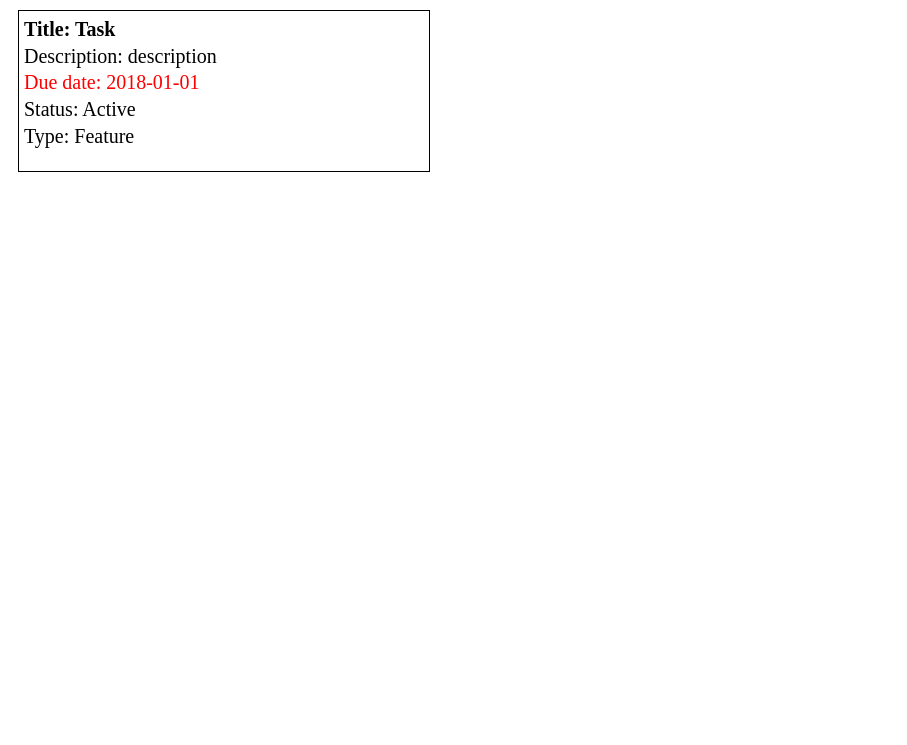
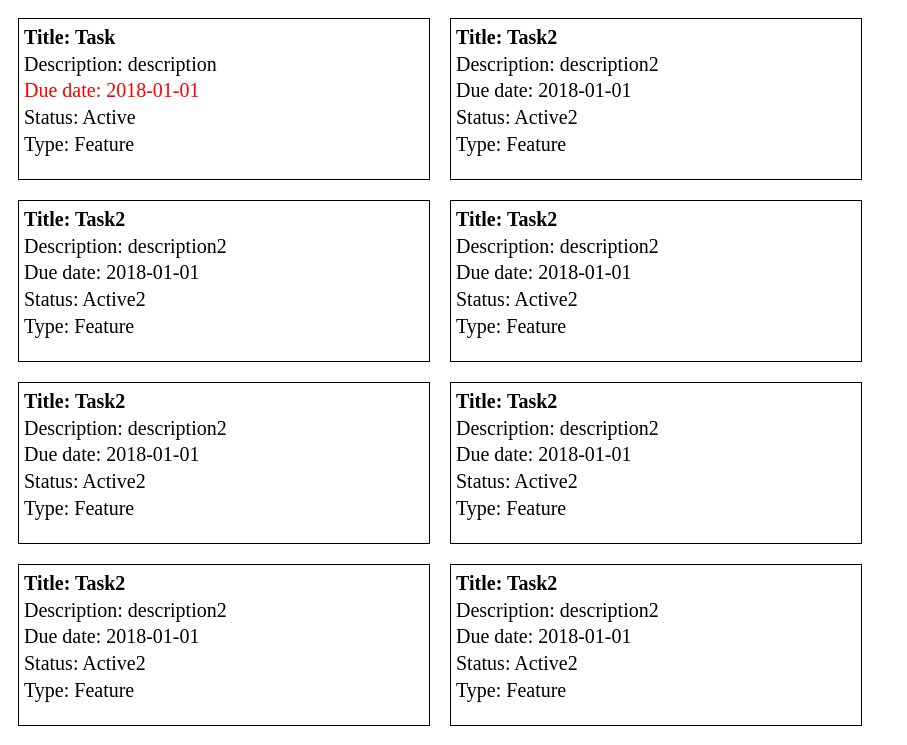
Before and after one commit to khlopkov/ArcadiaTest2, an Angular app in the folder frontend/: page / in a window 1280 px wide. Shown: the top 745 px of the page, without its empty margins (0-907 px from the left). Built offline with nearby package versions, Linux system fonts and the light colour scheme.

Commit message:
added component for showing several tasks

```diff
--- a/frontend/src/app/app.component.html
+++ b/frontend/src/app/app.component.html
@@ -1,3 +1,3 @@
-<app-single-task [task]="task"></app-single-task>
+<app-tasks [tasks]="tasks"></app-tasks>
 
 <router-outlet></router-outlet>
--- a/frontend/src/app/app.component.ts
+++ b/frontend/src/app/app.component.ts
@@ -8,4 +8,17 @@ import { Task } from 'src/models/task.model';
 })
 export class AppComponent {
   task = new Task(1, 'Task', 'description', 'Active', '2018-01-01', 'Feature');
+  tasks = new Array<Task>(
+    new Task(1, 'Task', 'description', 'Active', '2018-01-01', 'Feature'),
+    new Task(2, 'Task2', 'description2', 'Active2', '2018-01-01', 'Feature'),
+    new Task(2, 'Task2', 'description2', 'Active2', '2018-01-01', 'Feature'),
+    new Task(2, 'Task2', 'description2', 'Active2', '2018-01-01', 'Feature'),
+    new Task(2, 'Task2', 'description2', 'Active2', '2018-01-01', 'Feature'),
+    new Task(2, 'Task2', 'description2', 'Active2', '2018-01-01', 'Feature'),
+    new Task(2, 'Task2', 'description2', 'Active2', '2018-01-01', 'Feature'),
+    new Task(2, 'Task2', 'description2', 'Active2', '2018-01-01', 'Feature'),
+    new Task(2, 'Task2', 'description2', 'Active2', '2018-01-01', 'Feature'),
+    new Task(2, 'Task2', 'description2', 'Active2', '2018-01-01', 'Feature'),
+    new Task(2, 'Task2', 'description2', 'Active2', '2018-01-01', 'Feature'),
+  );
 }
--- a/frontend/src/app/tasks/tasks.component.html
+++ b/frontend/src/app/tasks/tasks.component.html
@@ -0,0 +1,6 @@
+<div class="tasks-wrapper">
+    <app-single-task
+        *ngFor="let task of tasks"
+        [task]="task">
+    </app-single-task>
+</div>
--- a/frontend/src/app/tasks/tasks.singleTask.scss
+++ b/frontend/src/app/tasks/tasks.singleTask.scss
@@ -1,4 +1,5 @@
 .task-wrapper{
+    display: inline-block;
     margin: 10px;
     padding: 5px;
     border: 1px black solid;
```
Also changed, not shown: frontend/src/app/tasks/tasks.component.ts (added, +10 -0 lines), frontend/src/app/tasks/tasks.module.ts (+4 -3 lines).
